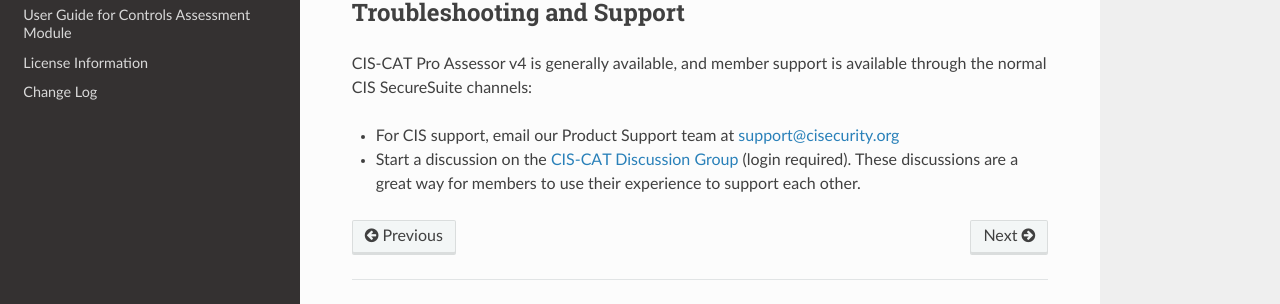
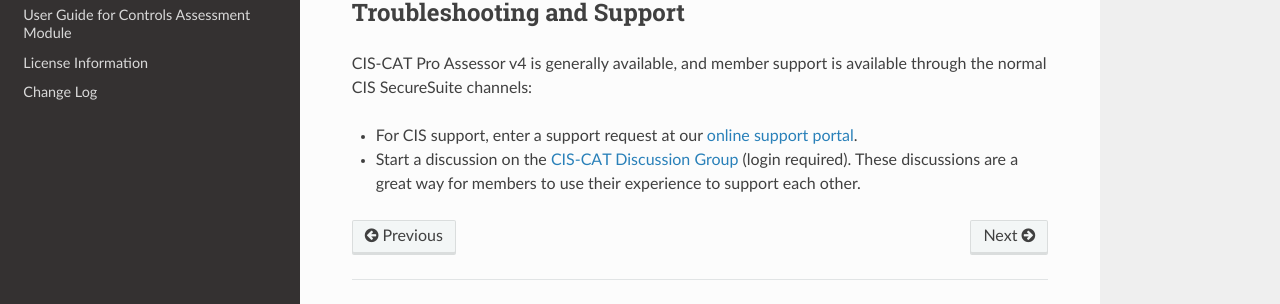
Before and after one commit to CISecurity/CCPA-Docs, an MkDocs documentation site: the page built from docs/User Guide for CLI.md, in a window 1280 px wide and 900 px high, scrolled down 26168 px. Shown: the part 551-855 px from the top of the window. Built offline with MkDocs 1.6.1, drawn with Linux system fonts in a browser that asks for light colours; nearby versions of some CDN libraries.

Commit message:
ccpro-6306 support

```diff
--- a/docs/User Guide for CLI.md
+++ b/docs/User Guide for CLI.md
@@ -665,5 +665,5 @@
 ## Troubleshooting and Support ###
 CIS-CAT Pro Assessor v4 is generally available, and member support is available through the normal CIS SecureSuite channels:
 
-- For CIS support, email our Product Support team at [support@cisecurity.org](mailto:support@cisecurity.org)
+- For CIS support, enter a support request at our [online support portal](https://www.cisecurity.org/support/).
 - Start a discussion on the [CIS-CAT Discussion Group](https://workbench.cisecurity.org/communities/30) (login required).  These discussions are a great way for members to use their experience to support each other.
```
